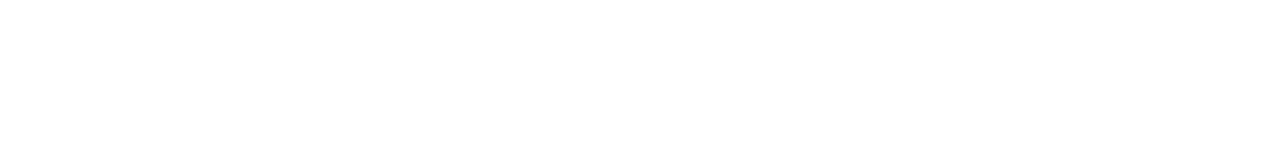
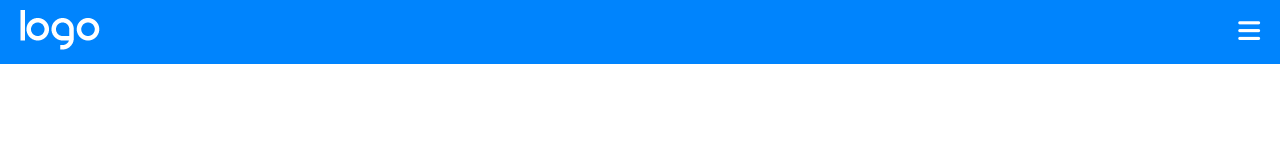
Before and after one commit to LorenzoMegna24/htmlcss-responsive-layout, a plain HTML site: page index.html in a window 1280 px wide. Drawn offline with Linux system fonts and the light colour scheme.

Commit message:
Nav completata

```diff
--- a/assets/css/style.css
+++ b/assets/css/style.css
@@ -0,0 +1,26 @@
+*{
+  margin: 0;
+  padding: 0;
+  box-sizing: border-box;
+}
+/* utility */
+.flex{
+  display: flex;
+}
+.space-between{
+  justify-content: space-between;
+}
+.align-center{
+  align-items: center;
+}
+
+
+/* header */
+nav{
+  background-color: rgba(0,132,253,255);
+  padding: 10px 20px;
+}
+.links{
+  color: white;
+  font-size: 25px;
+}
--- a/index.html
+++ b/index.html
@@ -4,9 +4,39 @@
   <meta charset="UTF-8">
   <meta http-equiv="X-UA-Compatible" content="IE=edge">
   <meta name="viewport" content="width=device-width, initial-scale=1.0">
-  <title>Document</title>
+  <!-- fontawesome -->
+  <link rel="stylesheet" href="https://cdnjs.cloudflare.com/ajax/libs/font-awesome/6.3.0/css/all.min.css" integrity="sha512-SzlrxWUlpfuzQ+pcUCosxcglQRNAq/DZjVsC0lE40xsADsfeQoEypE+enwcOiGjk/bSuGGKHEyjSoQ1zVisanQ==" crossorigin="anonymous" referrerpolicy="no-referrer" />
+  <!-- style.css -->
+  <link rel="stylesheet" href="assets/css/style.css">
+  <title>Responsive Layout</title>
 </head>
 <body>
+  <header>
+    <nav class="flex space-between align-center">
+      <div class="logo">
+        <a href="#"><img src="assets/img/logo.png" alt=""></i></a>
+      </div>
+      <div class="links">
+        <i class="fa-solid fa-bars"></i>
+      </div>
+    </nav>
+    <div class="header-container">
+      <div>
 
+      </div>
+      <div>
+
+      </div>
+      <div>
+
+      </div>
+      <div>
+
+      </div>
+      <div>
+
+      </div>
+    </div>
+  </header>
 </body>
 </html>
```
